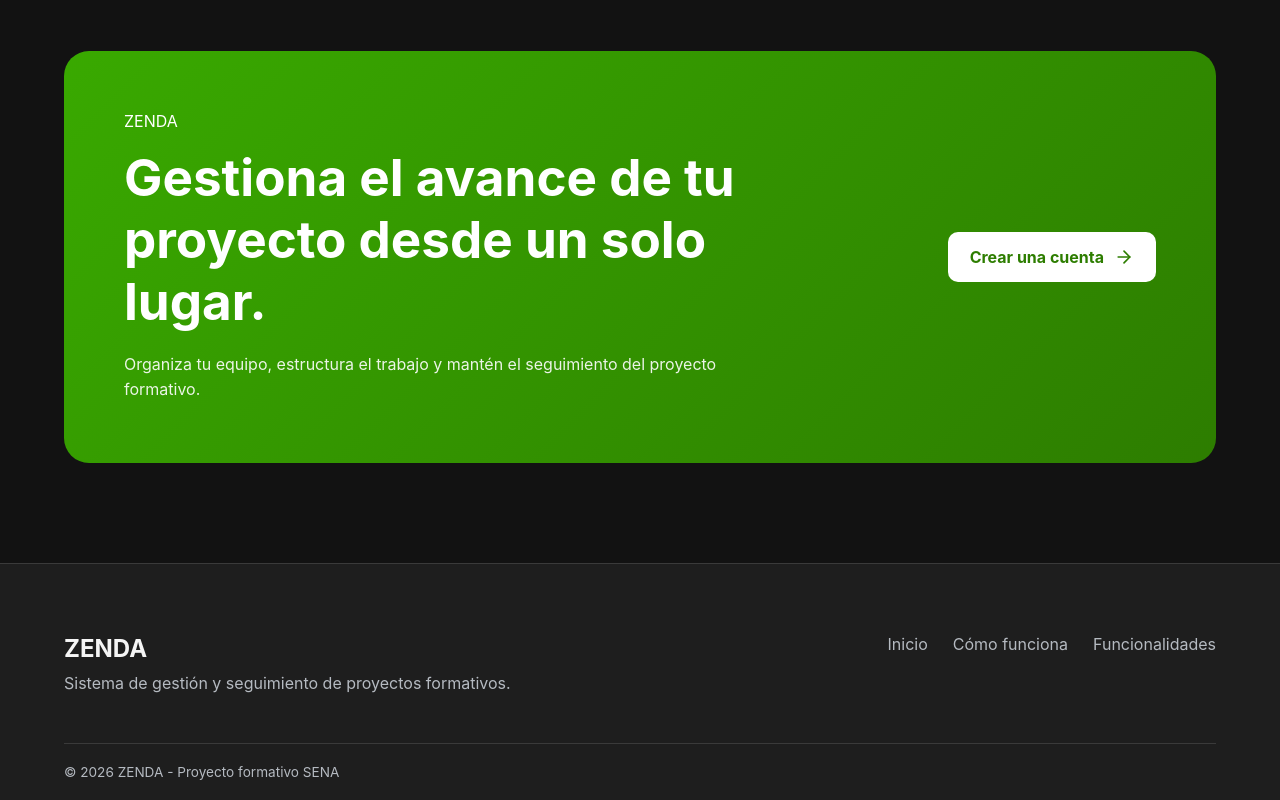
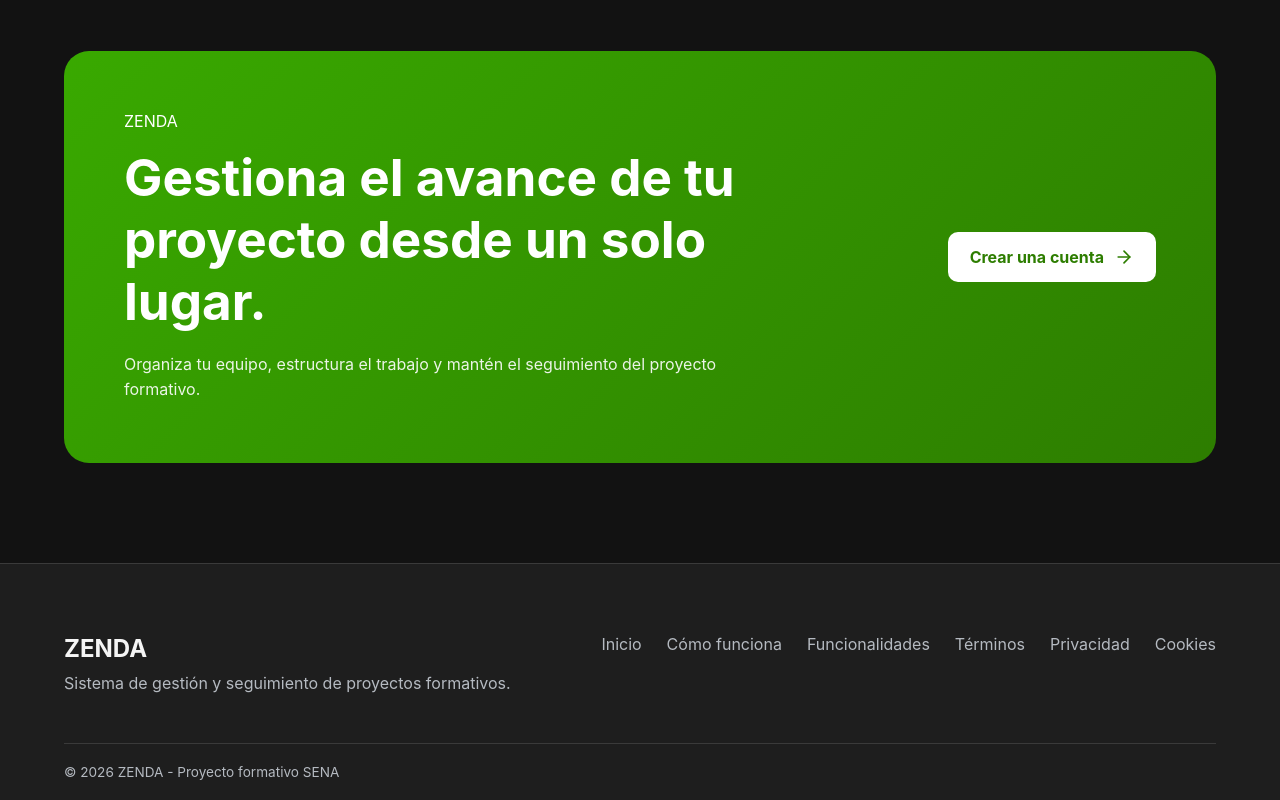
Before and after one commit to player7842/ZENDA, a React (Vite) app in the folder frontend/: page / in a window 1280 px wide. Shown: the part 3137-3937 px from the top of the page. Built offline with nearby package versions, Linux system fonts and the light colour scheme; no server answers.

Commit message:
feat(home): enlaces legales en footer y año dinámico

```diff
--- a/frontend/src/pages/Home.jsx
+++ b/frontend/src/pages/Home.jsx
@@ -1,5 +1,5 @@
 import { useState } from "react";
-import { useNavigate } from "react-router-dom";
+import { Link, useNavigate } from "react-router-dom";
 import {
     ArrowRight,
     CheckCircle2,
@@ -606,6 +606,9 @@ function Home() {
                         <a href="#inicio">Inicio</a>
                         <a href="#como-funciona">Cómo funciona</a>
                         <a href="#funcionalidades">Funcionalidades</a>
+                        <Link to="/terminos">Términos</Link>
+                        <Link to="/privacidad">Privacidad</Link>
+                        <Link to="/cookies">Cookies</Link>
 
                     </div>
 
@@ -613,7 +616,7 @@ function Home() {
 
                 <div className="container footer-bottom">
 
-                    © 2026 ZENDA - Proyecto formativo SENA
+                    © {new Date().getFullYear()} ZENDA - Proyecto formativo SENA
 
                 </div>
 
```
